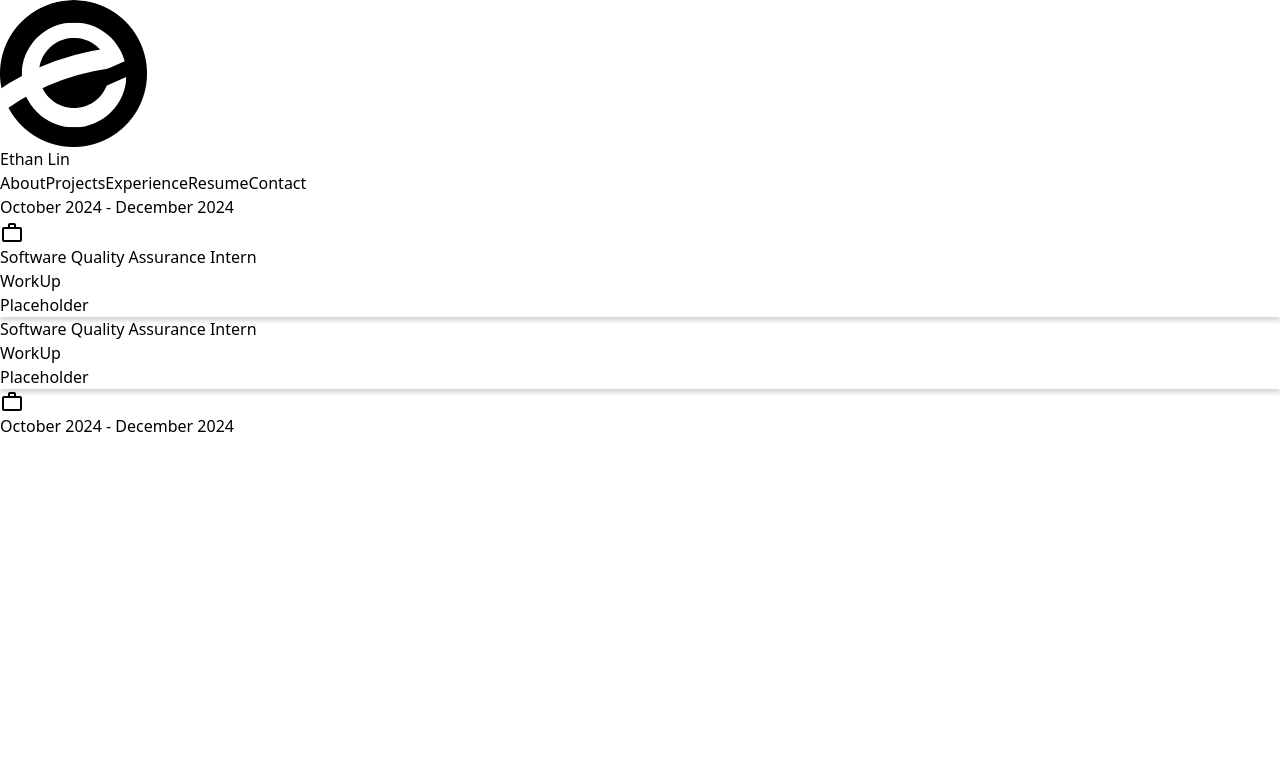
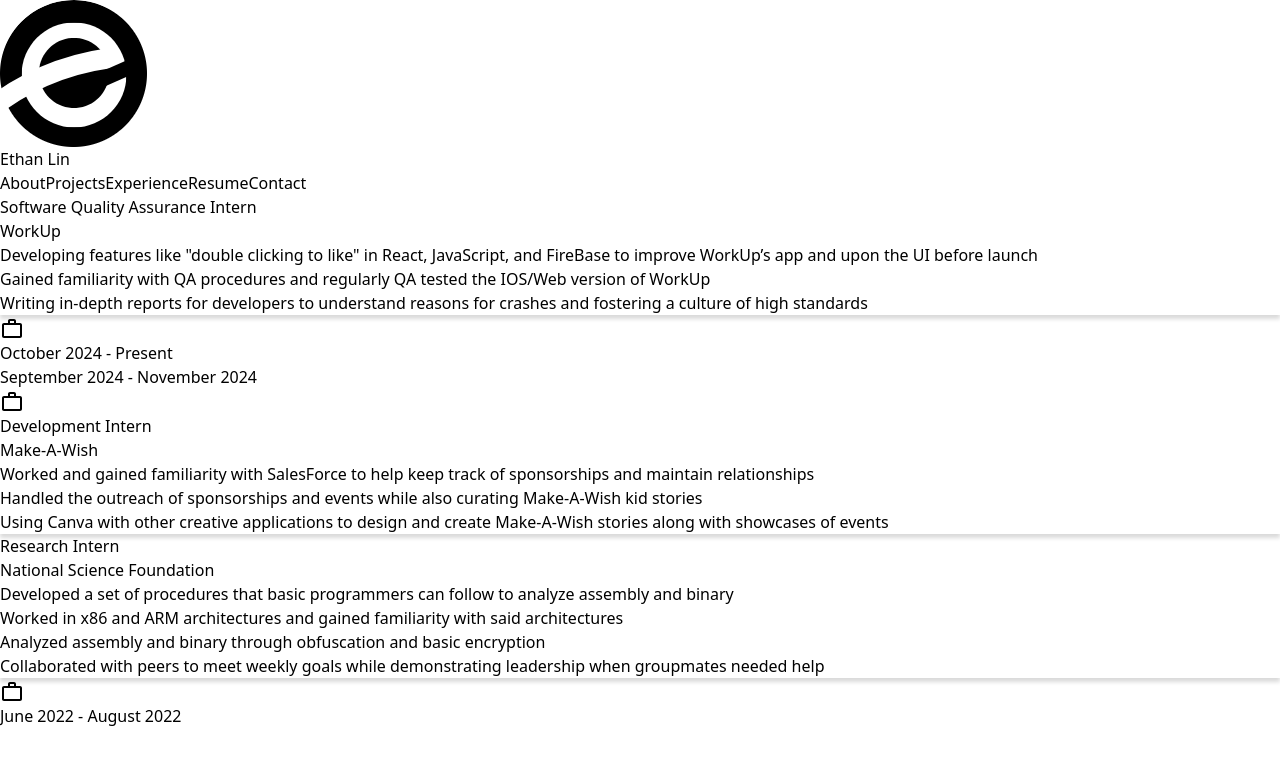
Before and after one commit to ethanlin03/ethanlin03.github.io, a React (Vite) app: page /experience in a window 1280 px wide. Shown: the top 764 px of the page. Built offline with nearby package versions, Linux system fonts and the light colour scheme.

Commit message:
Added experience description and figured out spacing

```diff
--- a/src/components/JobIcon.jsx
+++ b/src/components/JobIcon.jsx
@@ -4,38 +4,40 @@
     return (
         <div>
             {leftOrRight === "right" ? (
-                <div className="relative flex flex-row items-top left-[94px]">
-                    <span className="whitespace-nowrap font-semibold text-right mt-8">
+                <div className="relative flex flex-row items-top left-[34px]">
+                    <span className="whitespace-nowrap font-semibold text-right mt-8 w-[400px]">
                         {date}
                     </span>
+
                     <div className="bg-white border-gray-300 border-4 rounded-full flex items-center justify-center h-[90px] w-[90px] ml-8 mr-10">
                         <div className="bg-white border-gray-200 shadow-md border rounded-full flex items-center justify-center h-16 w-16">
                             <WorkOutlineIcon className="bg-white rounded-full h-10 w-10" />
                         </div>
                     </div>
+
                     <div className="flex flex-row">
                         <div className="w-0 h-0 border-t-[10px] border-b-[10px] border-r-[10px] border-t-transparent border-b-transparent border-r-gray-500 mt-8"/>
 
                         <div
-                            className="bg-white bg-opacity-95 w-[400px] h-[200px] shadow-xl z-10 rounded-md p-4 border"
+                            className="bg-gray-100 bg-opacity-95 w-[450px] h-[260px] shadow-xl z-10 rounded-md p-4 border"
                             style={{ boxShadow: '0 4px 4px rgba(0, 0, 0, 0.15)' }}
                         >
                             <h1 className="text-xl font-bold">{jobTitle}</h1>
-                            <h1 className="text-lg font-semibold mb-4 italic">{company}</h1>
-                            <p className="mb-4">Placeholder</p>
+                            <h1 className="text-md font-semibold mb-4 italic">{company}</h1>
+                            <p className="mb-4 text-sm">{description}</p>
                         </div>
                     </div>
                 </div>
             ) : (
-                <div className="relative flex flex-row items-top right-[94px]">
+                <div className="relative flex flex-row items-top right-[34px]">
                     <div className="flex flex-row">
                         <div
-                            className="bg-white bg-opacity-95 w-[400px] h-[200px] shadow-xl z-10 rounded-md p-4 border"
+                            className="bg-gray-100 bg-opacity-95 w-[450px] h-[260px] shadow-xl z-10 rounded-md p-4 border"
                             style={{ boxShadow: '0 4px 4px rgba(0, 0, 0, 0.15)' }}
                         >
                             <h1 className="text-xl font-bold">{jobTitle}</h1>
-                            <h1 className="text-lg font-semibold mb-4 italic">{company}</h1>
-                            <p className="mb-4">Placeholder</p>
+                            <h1 className="text-md font-semibold mb-4 italic">{company}</h1>
+                            <p className="mb-4 text-sm">{description}</p>
                         </div>
 
                         <div className="w-0 h-0 border-t-[10px] border-b-[10px] border-l-[10px] border-t-transparent border-b-transparent border-l-gray-500 mt-8"/>
@@ -47,7 +49,7 @@
                         </div>
                     </div>
 
-                    <span className="whitespace-nowrap font-semibold mt-8">
+                    <span className="whitespace-nowrap font-semibold mt-8 w-[400px]">
                         {date}
                     </span>
                 </div>
--- a/src/pages/ExperiencePage.jsx
+++ b/src/pages/ExperiencePage.jsx
@@ -7,10 +7,48 @@
         <div>
             <NavBar/>
             <div className="container mx-auto px-4 py-8 flex justify-center mt-40">
-                <div className="border-2 border-gray-300 h-[80rem] z-0"/>
-                <div className="absolute top-30 left-1/2 transform -translate-x-1/2 flex flex-col items-center gap-40">
-                    <JobIcon jobTitle="Software Quality Assurance Intern" company="WorkUp" date="October 2024 - December 2024" leftOrRight="right"/>
-                    <JobIcon jobTitle="Software Quality Assurance Intern" company="WorkUp" date="October 2024 - December 2024" leftOrRight="left"/>
+                <div className="border-2 border-gray-300 h-[1120px] z-0"/>
+                <div className="absolute top-30 left-1/2 transform -translate-x-1/2 flex flex-col items-center gap-28">
+                    <JobIcon jobTitle="Software Quality Assurance Intern" company="WorkUp" date="October 2024 - Present" leftOrRight="left" description={
+                        <ul class="list-disc pl-5">
+                            <li>
+                                Developing features like "double clicking to like" in React, JavaScript, and FireBase to improve WorkUp’s app and upon the UI before launch
+                            </li>
+                            <li>
+                                Gained familiarity with QA procedures and regularly QA tested the IOS/Web version of WorkUp
+                            </li>
+                            <li>
+                                Writing in-depth reports for developers to understand reasons for crashes and fostering a culture of high standards
+                            </li>
+                        </ul>}/>
+                    <JobIcon jobTitle="Development Intern" company="Make-A-Wish" date="September 2024 - November 2024" leftOrRight="right" description={
+                        <ul class="list-disc pl-5">
+                            <li>
+                                Worked and gained familiarity with SalesForce to help keep track of sponsorships and maintain relationships
+                            </li>
+                            <li>
+                                Handled the outreach of sponsorships and events while also curating Make-A-Wish kid stories
+                            </li>
+                            <li>
+                                Using Canva with other creative applications to design and create Make-A-Wish stories along with showcases of events
+                            </li>
+                        </ul>}/>
+                    <JobIcon jobTitle="Research Intern" company="National Science Foundation" date="June 2022 - August 2022" leftOrRight="left" description={
+                        <ul class="list-disc pl-5">
+                            <li>
+                                Developed a set of procedures that basic programmers can follow to analyze assembly and binary
+                            </li>
+                            <li>
+                                Worked in x86 and ARM architectures and gained familiarity with said architectures
+                            </li>
+                            <li>
+                                Analyzed assembly and binary through obfuscation and basic encryption
+                            </li>
+                            <li>
+                                Collaborated with peers to meet weekly goals while demonstrating leadership when groupmates needed help
+                            </li>
+                        </ul>}/>
+                    <div class="w-8 h-8 bg-gray-300 rounded-full"></div>
                 </div>
             </div>
         </div>
```
